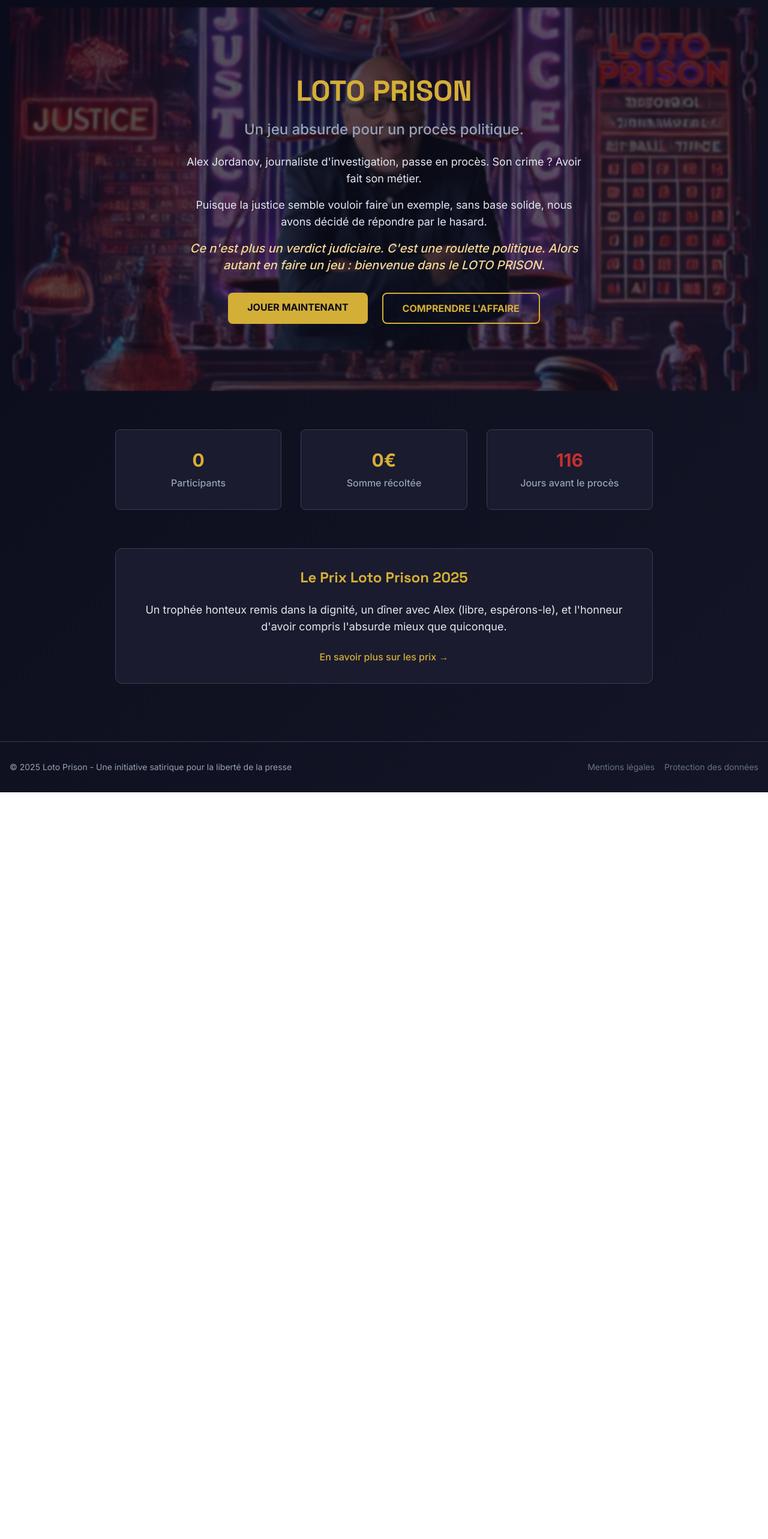
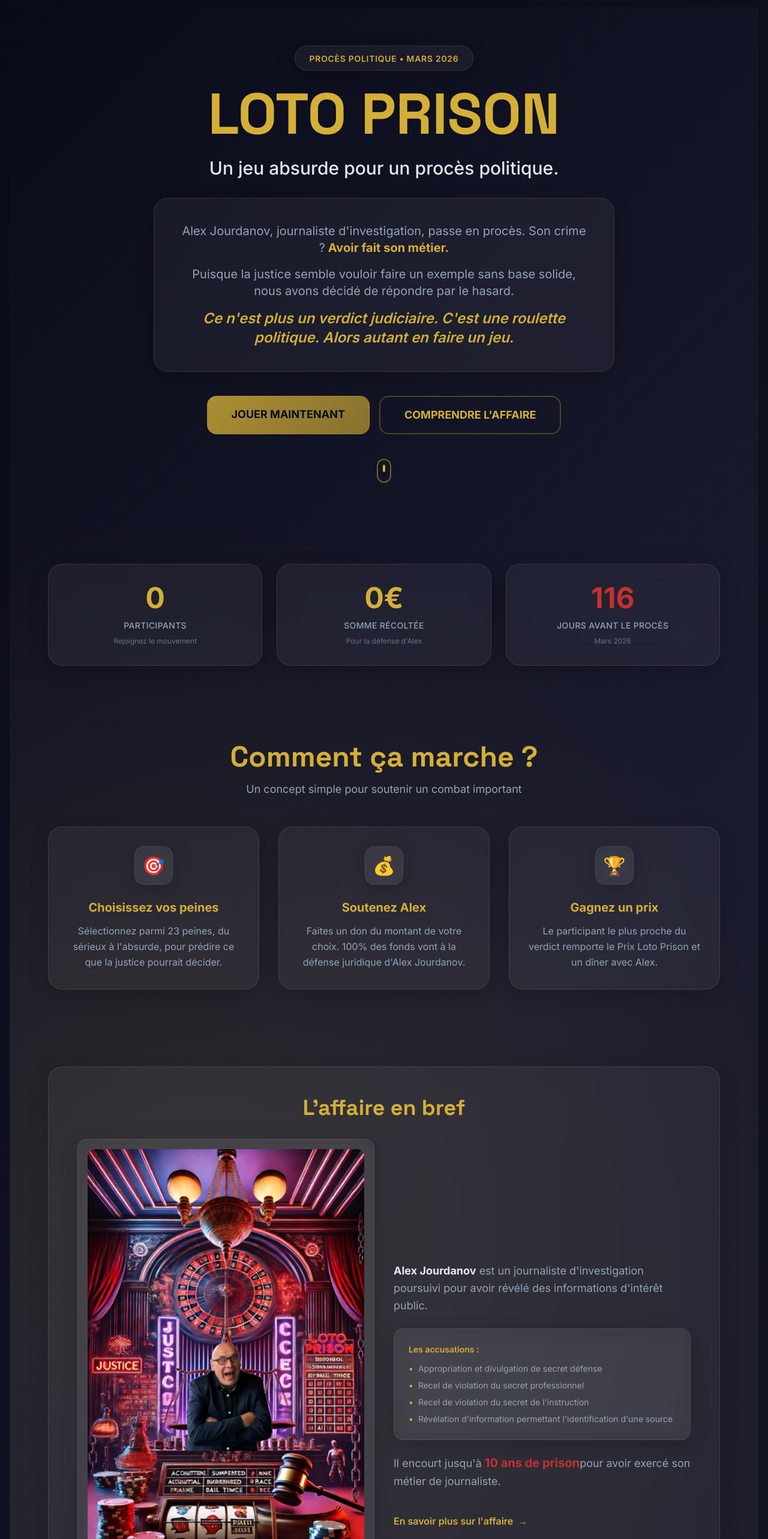
Before and after one commit to EthanPasquier/Alex_Jourdanov, a React (Vite) app: page / in a window 1280 px wide. Shown: the part 100-2666 px from the top of the page at 60% size. Before the commit the page ends 1421 px from the top, so only its background shows below. Built offline with nearby package versions, Linux system fonts and the light colour scheme.

Commit message:
new interface

```diff
--- a/src/pages/Home.tsx
+++ b/src/pages/Home.tsx
@@ -14,85 +14,269 @@ export function Home() {
     };
 
     calculateDaysUntilTrial();
-    // Mettre à jour chaque jour
     const interval = setInterval(calculateDaysUntilTrial, 1000 * 60 * 60 * 24);
 
     return () => clearInterval(interval);
   }, []);
 
   return (
-    <div className="text-center">
-      {/* Section héro avec image de fond */}
-      <div className="hero-bg py-16 mb-16">
-        <div className="hero-content">
-          <h1 className="text-5xl font-display font-bold mb-6 text-game-gold">
+    <div className="glass-gradient-bg min-h-screen">
+
+      {/* Hero Section */}
+      <div className="relative min-h-[85vh] flex items-center justify-center px-4 py-16">
+        <div className="max-w-5xl mx-auto text-center">
+
+          {/* Badge */}
+          <div className="inline-block glass-card px-6 py-2 rounded-full mb-6">
+            <span className="text-sm font-semibold text-game-gold uppercase tracking-wider">
+              Procès politique • Mars 2026
+            </span>
+          </div>
+
+          {/* Titre principal */}
+          <h1 className="text-6xl md:text-8xl font-display font-bold mb-6 text-game-gold slide-up">
             LOTO PRISON
           </h1>
-          <p className="text-2xl mb-6 text-game-text-muted font-medium">
+
+          {/* Sous-titre */}
+          <p className="text-2xl md:text-3xl mb-8 text-game-text font-medium slide-up">
             Un jeu absurde pour un procès politique.
           </p>
-          <div className="max-w-2xl mx-auto mb-8 text-game-text">
-            <p className="mb-4 text-lg">
-              Alex Jordanov, journaliste d'investigation, passe en procès. Son crime ? Avoir fait son métier.
+
+          {/* Description */}
+          <div className="glass-card rounded-3xl p-8 md:p-10 mb-10 max-w-3xl mx-auto slide-up">
+            <p className="text-lg md:text-xl text-game-text-muted leading-relaxed mb-4">
+              Alex Jourdanov, journaliste d'investigation, passe en procès. Son crime ?
+              <strong className="text-game-gold"> Avoir fait son métier.</strong>
             </p>
-            <p className="mb-4 text-lg">
-              Puisque la justice semble vouloir faire un exemple, sans base solide, nous avons décidé de répondre par le hasard.
+            <p className="text-lg md:text-xl text-game-text-muted leading-relaxed mb-4">
+              Puisque la justice semble vouloir faire un exemple sans base solide,
+              nous avons décidé de répondre par le hasard.
             </p>
-            <p className="text-xl text-game-gold-light italic font-medium">
-              Ce n'est plus un verdict judiciaire. C'est une roulette politique. Alors autant en faire un jeu : bienvenue dans le LOTO PRISON.
+            <p className="text-xl md:text-2xl text-game-gold italic font-semibold">
+              Ce n'est plus un verdict judiciaire. C'est une roulette politique.
+              Alors autant en faire un jeu.
             </p>
           </div>
 
-          <div className="flex justify-center gap-6 mb-12">
+          {/* CTA Buttons */}
+          <div className="flex flex-col sm:flex-row gap-4 justify-center mb-8 slide-up">
             <Link
               to="/loto-prison"
-              className="game-button bg-game-gold text-game-bg px-8 py-3 rounded-lg font-bold hover:bg-game-gold-light transition-all"
+              className="glass-button px-10 py-4 rounded-2xl font-bold text-lg text-game-bg hover:text-game-bg transition-all"
             >
               JOUER MAINTENANT
             </Link>
             <Link
               to="/affaire"
-              className="game-button border-2 border-game-gold text-game-gold px-8 py-3 rounded-lg font-bold hover:bg-game-gold hover:text-game-bg transition-all"
+              className="glass-card-hover px-10 py-4 rounded-2xl font-bold text-lg text-game-gold border-2 border-game-gold/30 hover:border-game-gold transition-all"
             >
               COMPRENDRE L'AFFAIRE
             </Link>
           </div>
+
+          {/* Scroll indicator */}
+          <div className="mt-12 animate-bounce">
+            <div className="w-6 h-10 border-2 border-game-gold/50 rounded-full mx-auto flex items-start justify-center p-2">
+              <div className="w-1.5 h-3 bg-game-gold rounded-full"></div>
+            </div>
+          </div>
         </div>
       </div>
 
-      {/* Stats */}
-      <div className="grid grid-cols-1 md:grid-cols-3 gap-8 max-w-4xl mx-auto mb-16">
-        <div className="game-card bg-game-card p-8 rounded-lg border border-game-border">
-          <div className="text-3xl font-bold mb-2 text-game-gold">0</div>
-          <div className="text-game-text-muted font-medium">Participants</div>
-        </div>
-        <div className="game-card bg-game-card p-8 rounded-lg border border-game-border">
-          <div className="text-3xl font-bold mb-2 text-game-gold">0€</div>
-          <div className="text-game-text-muted font-medium">Somme récoltée</div>
-        </div>
-        <div className="game-card bg-game-card p-8 rounded-lg border border-game-border">
-          <div className="text-3xl font-bold mb-2 text-game-red-light">{daysUntilTrial}</div>
-          <div className="text-game-text-muted font-medium">Jours avant le procès</div>
+      {/* Stats Section */}
+      <div className="max-w-6xl mx-auto px-4 py-16">
+        <div className="grid grid-cols-1 md:grid-cols-3 gap-6">
+
+          <div className="glass-card glass-card-hover rounded-3xl p-8 text-center">
+            <div className="text-5xl font-bold mb-3 text-game-gold">0</div>
+            <div className="text-game-text-muted font-medium uppercase tracking-wide text-sm">
+              Participants
+            </div>
+            <p className="text-xs text-game-text-dim mt-2">
+              Rejoignez le mouvement
+            </p>
+          </div>
+
+          <div className="glass-card glass-card-hover rounded-3xl p-8 text-center">
+            <div className="text-5xl font-bold mb-3 text-game-gold">0€</div>
+            <div className="text-game-text-muted font-medium uppercase tracking-wide text-sm">
+              Somme récoltée
+            </div>
+            <p className="text-xs text-game-text-dim mt-2">
+              Pour la défense d'Alex
+            </p>
+          </div>
+
+          <div className="glass-card glass-card-hover rounded-3xl p-8 text-center border-2 border-game-red-light/30">
+            <div className="text-5xl font-bold mb-3 text-game-red-light">{daysUntilTrial}</div>
+            <div className="text-game-text-muted font-medium uppercase tracking-wide text-sm">
+              Jours avant le procès
+            </div>
+            <p className="text-xs text-game-text-dim mt-2">
+              Mars 2026
+            </p>
+          </div>
+
         </div>
       </div>
 
-      {/* Encart Prix Absurde */}
-      <div className="bg-game-card rounded-xl p-8 max-w-4xl mx-auto border border-game-border">
-        <h2 className="text-2xl font-display font-bold mb-6 text-game-gold">
-          Le Prix Loto Prison 2025
-        </h2>
-        <p className="text-lg text-game-text mb-6">
-          Un trophée honteux remis dans la dignité, un dîner avec Alex (libre, espérons-le), et l'honneur d'avoir compris l'absurde mieux que quiconque.
-        </p>
-        <div className="flex justify-center">
+      {/* Comment ça marche */}
+      <div className="max-w-6xl mx-auto px-4 py-16">
+        <div className="text-center mb-12">
+          <h2 className="text-4xl md:text-5xl font-display font-bold text-game-gold mb-4">
+            Comment ça marche ?
+          </h2>
+          <p className="text-game-text-muted text-lg">
+            Un concept simple pour soutenir un combat important
+          </p>
+        </div>
+
+        <div className="grid md:grid-cols-3 gap-8">
+
+          <div className="glass-card glass-card-hover rounded-3xl p-8 text-center">
+            <div className="w-16 h-16 glass-card rounded-2xl flex items-center justify-center mx-auto mb-6 text-3xl">
+              🎯
+            </div>
+            <h3 className="text-xl font-bold text-game-gold mb-3">Choisissez vos peines</h3>
+            <p className="text-game-text-muted leading-relaxed">
+              Sélectionnez parmi 23 peines, du sérieux à l'absurde, pour prédire
+              ce que la justice pourrait décider.
+            </p>
+          </div>
+
+          <div className="glass-card glass-card-hover rounded-3xl p-8 text-center">
+            <div className="w-16 h-16 glass-card rounded-2xl flex items-center justify-center mx-auto mb-6 text-3xl">
+              💰
+            </div>
+            <h3 className="text-xl font-bold text-game-gold mb-3">Soutenez Alex</h3>
+            <p className="text-game-text-muted leading-relaxed">
+              Faites un don du montant de votre choix. 100% des fonds vont à la
+              défense juridique d'Alex Jourdanov.
+            </p>
+          </div>
+
+          <div className="glass-card glass-card-hover rounded-3xl p-8 text-center">
+            <div className="w-16 h-16 glass-card rounded-2xl flex items-center justify-center mx-auto mb-6 text-3xl">
+              🏆
+            </div>
+            <h3 className="text-xl font-bold text-game-gold mb-3">Gagnez un prix</h3>
+            <p className="text-game-text-muted leading-relaxed">
+              Le participant le plus proche du verdict remporte le Prix Loto Prison
+              et un dîner avec Alex.
+            </p>
+          </div>
+
+        </div>
+      </div>
+
+      {/* L'affaire en bref */}
+      <div className="max-w-6xl mx-auto px-4 py-16">
+        <div className="glass-card rounded-3xl p-10 md:p-12">
+          <h2 className="text-3xl md:text-4xl font-display font-bold text-game-gold mb-8 text-center">
+            L'affaire en bref
+          </h2>
+
+          <div className="grid md:grid-cols-2 gap-8 items-center">
+
+            {/* Image d'Alex */}
+            <div className="order-2 md:order-1">
+              <div className="glass-card rounded-2xl p-4 glass-card-hover">
+                <img
+                  src="/unnamed.png"
+                  alt="Alex Jourdanov"
+                  className="w-full h-auto rounded-xl object-cover"
+                />
+              </div>
+            </div>
+
+            {/* Texte */}
+            <div className="space-y-6 text-game-text-muted order-1 md:order-2">
+              <p className="text-lg leading-relaxed">
+                <strong className="text-game-text">Alex Jourdanov</strong> est un journaliste d'investigation
+                poursuivi pour avoir révélé des informations d'intérêt public.
+              </p>
+
+              <div className="glass-card rounded-2xl p-6">
+                <p className="text-sm font-semibold text-game-gold mb-3">Les accusations :</p>
+                <ul className="space-y-2 text-sm">
+                  <li className="flex items-start gap-2">
+                    <span className="text-game-gold">•</span>
+                    <span>Appropriation et divulgation de secret défense</span>
+                  </li>
+                  <li className="flex items-start gap-2">
+                    <span className="text-game-gold">•</span>
+                    <span>Recel de violation du secret professionnel</span>
+                  </li>
+                  <li className="flex items-start gap-2">
+                    <span className="text-game-gold">•</span>
+                    <span>Recel de violation du secret de l'instruction</span>
+                  </li>
+                  <li className="flex items-start gap-2">
+                    <span className="text-game-gold">•</span>
+                    <span>Révélation d'information permettant l'identification d'une source</span>
+                  </li>
+                </ul>
+              </div>
+
+              <p className="text-lg leading-relaxed">
+                Il encourt jusqu'à <strong className="text-game-red-light text-xl">10 ans de prison</strong>
+                pour avoir exercé son métier de journaliste.
+              </p>
+
+              <div className="pt-4">
+                <Link
+                  to="/affaire"
+                  className="inline-flex items-center gap-2 text-game-gold hover:text-game-gold-light transition-colors font-semibold"
+                >
+                  En savoir plus sur l'affaire
+                  <span>→</span>
+                </Link>
+              </div>
+            </div>
+
+          </div>
+        </div>
+      </div>
+
+      {/* Prix Section */}
+      <div className="max-w-4xl mx-auto px-4 py-16">
+        <div className="glass-card rounded-3xl p-10 md:p-12 border-2 border-game-gold/30 text-center">
+          <div className="text-5xl mb-4">🏆</div>
+          <h2 className="text-3xl md:text-4xl font-display font-bold text-game-gold mb-6">
+            Le Prix Loto Prison 2026
+          </h2>
+          <p className="text-lg text-game-text-muted leading-relaxed mb-8 max-w-2xl mx-auto">
+            Un trophée honteux remis dans la dignité, un dîner avec Alex (libre, espérons-le),
+            et l'honneur d'avoir compris l'absurde mieux que quiconque.
+          </p>
           <Link
             to="/prix"
-            className="text-game-gold hover:text-game-gold-light transition-colors font-medium"
+            className="glass-button inline-block px-8 py-3 rounded-2xl font-bold text-game-bg hover:text-game-bg transition-all"
           >
-            En savoir plus sur les prix →
+            Découvrir les prix
           </Link>
         </div>
       </div>
+
+      {/* CTA Final */}
+      <div className="max-w-4xl mx-auto px-4 py-16 pb-24">
+        <div className="glass-card rounded-3xl p-12 md:p-16 text-center">
+          <h2 className="text-4xl md:text-5xl font-display font-bold text-game-gold mb-6">
+            Prêt à participer ?
+          </h2>
+          <p className="text-xl text-game-text-muted mb-8 max-w-2xl mx-auto">
+            Faites vos pronostics, soutenez la liberté de la presse, et participez à ce combat absurde contre l'arbitraire.
+          </p>
+          <Link
+            to="/loto-prison"
+            className="glass-button inline-block px-12 py-5 rounded-2xl font-bold text-xl text-game-bg hover:text-game-bg transition-all"
+          >
+            PARTICIPER AU LOTO PRISON
+          </Link>
+        </div>
+      </div>
+
     </div>
   );
 }
```
